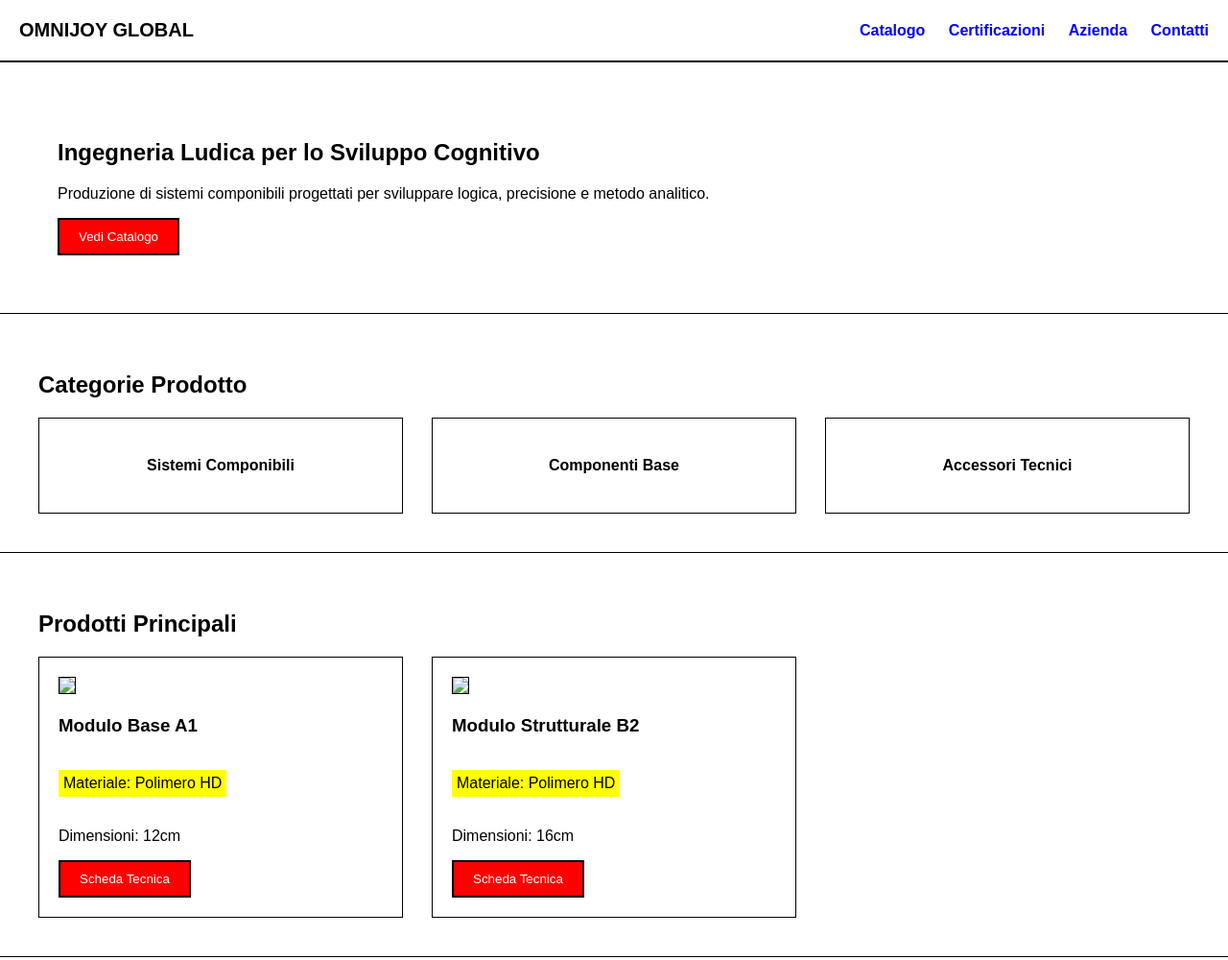
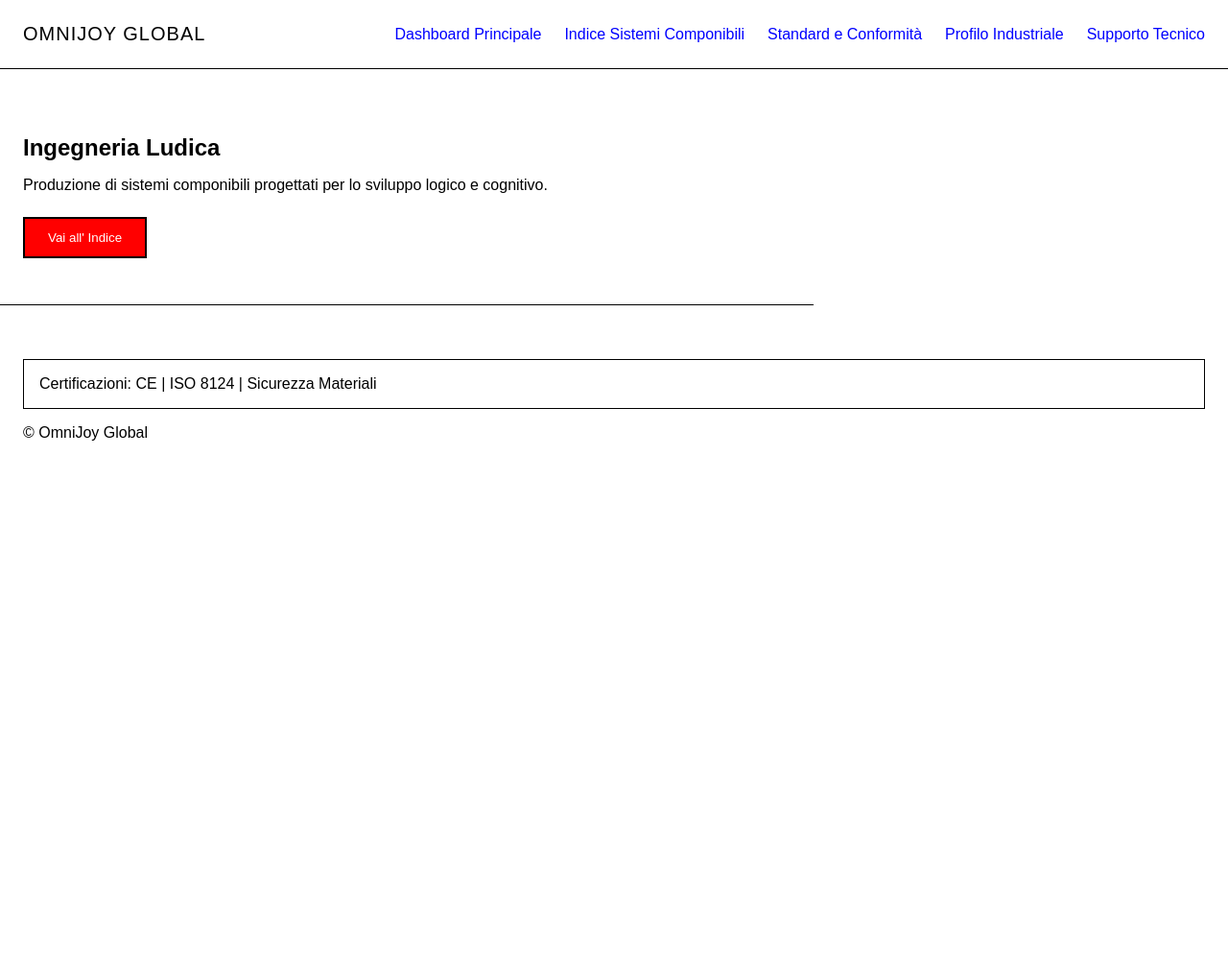
Before and after one commit to UgoBearzi/OmniJoy, a plain HTML site: page index.html in a window 1280 px wide. Shown: the top 1000 px of the page at 96% size. After the commit the page ends 800 px from the top, so only its background shows below. Drawn offline with Linux system fonts and the light colour scheme.

```diff
--- a/index.html
+++ b/index.html
@@ -2,7 +2,6 @@
 <html lang="it">
 <head>
 <meta charset="UTF-8">
-<meta name="viewport" content="width=device-width, initial-scale=1.0">
 <title>OmniJoy Global</title>
 <link rel="stylesheet" href="style.css">
 </head>
@@ -11,121 +10,39 @@
 
 <header>
 
-<div class="logo">
-OMNIJOY GLOBAL
-</div>
+<div class="logo">OMNIJOY GLOBAL</div>
 
 <nav>
-<a href="#">Catalogo</a>
-<a href="#">Certificazioni</a>
-<a href="#">Azienda</a>
-<a href="#">Contatti</a>
+<a href="index.html">Dashboard Principale</a>
+<a href="catalogo.html">Indice Sistemi Componibili</a>
+<a href="certificazioni.html">Standard e Conformità</a>
+<a href="azienda.html">Profilo Industriale</a>
+<a href="contatti.html">Supporto Tecnico</a>
 </nav>
 
 </header>
 
-
 <section class="hero">
 
-<h1>Ingegneria Ludica per lo Sviluppo Cognitivo</h1>
+<h1>Ingegneria Ludica</h1>
 
 <p>
-Produzione di sistemi componibili progettati per sviluppare
-logica, precisione e metodo analitico.
+Produzione di sistemi componibili progettati per lo sviluppo logico e cognitivo.
 </p>
 
-<button class="cta">Vedi Catalogo</button>
+<a href="catalogo.html">
+<button class="cta">Vai all' Indice</button>
+</a>
 
 </section>
-
-
-<section class="categorie">
-
-<h2>Categorie Prodotto</h2>
-
-<div class="grid">
-
-<div class="box">
-Sistemi Componibili
-</div>
-
-<div class="box">
-Componenti Base
-</div>
-
-<div class="box">
-Accessori Tecnici
-</div>
-
-</div>
-
-</section>
-
-
-<section class="prodotti">
-
-<h2>Prodotti Principali</h2>
-
-<div class="grid">
-
-<div class="prodotto">
-
-<img src="img/prodotto1.png">
-
-<h3>Modulo Base A1</h3>
-
-<p class="highlight">
-Materiale: Polimero HD
-</p>
-
-<p>
-Dimensioni: 12cm
-</p>
-
-<button class="cta">
-Scheda Tecnica
-</button>
-
-</div>
-
-
-<div class="prodotto">
-
-<img src="img/prodotto1.png">
-
-<h3>Modulo Strutturale B2</h3>
-
-<p class="highlight">
-Materiale: Polimero HD
-</p>
-
-<p>
-Dimensioni: 16cm
-</p>
-
-<button class="cta">
-Scheda Tecnica
-</button>
-
-</div>
-
-
-</div>
-
-</section>
-
 
 <footer>
 
 <div class="certificazioni">
-
 Certificazioni: CE | ISO 8124 | Sicurezza Materiali
-
 </div>
 
-<p>
-© OmniJoy Global
-</p>
+<p>© OmniJoy Global</p>
 
 </footer>
 
--- a/style.css
+++ b/style.css
@@ -1,6 +1,8 @@
+/* RESET BASE */
+
 body{
 margin:0;
-font-family: Arial, Helvetica, sans-serif;
+font-family:Arial, sans-serif;
 background:#FFFFFF;
 color:#000000;
 }
@@ -12,51 +14,67 @@ header{
 display:flex;
 justify-content:space-between;
 align-items:center;
-border-bottom:2px solid black;
-padding:20px;
+
+padding:24px;            /* 3x8 */
+
+border-bottom:1px solid #000;
 }
 
 .logo{
-font-weight:bold;
 font-size:20px;
+letter-spacing:1px;
+}
+
+
+/* NAVIGAZIONE */
+
+nav{
+display:flex;
+gap:24px;               /* 3x8 */
 }
 
 nav a{
-margin-left:20px;
 text-decoration:none;
 color:#0000FF;
-font-weight:bold;
+font-weight:normal;     /* rimosso grassetto */
+}
+
+
+/* SEZIONI */
+
+section{
+padding:48px 24px;     /* 6x8 e 3x8 */
+border-bottom:1px solid #000;
 }
 
 
 /* HERO */
 
 .hero{
-padding:60px;
-border-bottom:1px solid black;
+max-width:800px;
+margin-bottom:32px;    /* 4x8 */
 }
 
 .hero h1{
-margin-bottom:20px;
+margin-bottom:16px;    /* 2x8 */
+}
+
+.hero p{
+margin-bottom:24px;    /* 3x8 */
 }
 
 
-/* BOTTONI */
+/* CTA */
 
 .cta{
 background:#FF0000;
 color:white;
-border:2px solid black;
-padding:10px 20px;
+
+border:2px solid black;    /* CTA unica eccezione */
+
+padding:12px 24px;         /* multipli di 8 */
+
 cursor:pointer;
-}
-
-
-/* SEZIONI */
-
-section{
-padding:40px;
-border-bottom:1px solid black;
 }
 
 
@@ -64,32 +82,88 @@ border-bottom:1px solid black;
 
 .grid{
 display:grid;
+
 grid-template-columns:repeat(3,1fr);
-gap:30px;
-margin-top:20px;
+
+gap:24px;                   /* 3x8 */
+
+margin-top:24px;
 }
 
 
 /* BOX CATEGORIE */
 
 .box{
-border:1px solid black;
-padding:40px;
+border:1px solid #000;
+
+padding:32px;              /* 4x8 */
+
 text-align:center;
-font-weight:bold;
 }
 
 
-/* PRODOTTI */
+/* PRODOTTO */
 
 .prodotto{
-border:1px solid black;
-padding:20px;
+border:1px solid #000;
+
+padding:24px;            /* 3x8 */
+
+display:flex;
+flex-direction:column;
+
+gap:16px;                /* 2x8 */
 }
+
+
+/* IMMAGINE PRODOTTO */
 
 .prodotto img{
 width:100%;
-border:1px solid black;
+
+border:1px solid #000;
+
+margin:0;
+}
+
+
+/* NOME PRODOTTO */
+
+.nome-prodotto{
+
+font-size:20px;
+
+margin:0;
+
+line-height:1.3;
+
+font-weight:normal;
+}
+
+
+/* CONTENITORE DATI TECNICI */
+
+.dati-tecnici{
+
+display:flex;
+
+flex-direction:column;
+
+gap:4px;
+
+font-size:13px;          /* dimensione ridotta */
+
+line-height:1.4;
+
+}
+
+
+/* SINGOLA RIGA DATI */
+
+.dati-tecnici p{
+
+margin:0;
+
 }
 
 
@@ -97,19 +171,25 @@ border:1px solid black;
 
 .highlight{
 background:#FFFF00;
+
+padding:4px 8px;
+
 display:inline-block;
-padding:5px;
+
+margin-bottom:8px;
 }
 
 
 /* FOOTER */
 
 footer{
-padding:20px;
+padding:24px;
 }
 
 .certificazioni{
-border:1px solid black;
-padding:10px;
-margin-bottom:10px;
+border:1px solid #000;
+
+padding:16px;
+
+margin-bottom:16px;
 }
```
Also changed, not shown: azienda.html (added, +50 -0 lines), catalogo.html (added, +146 -0 lines), certificazioni.html (added, +53 -0 lines), contatti.html (added, +45 -0 lines).
